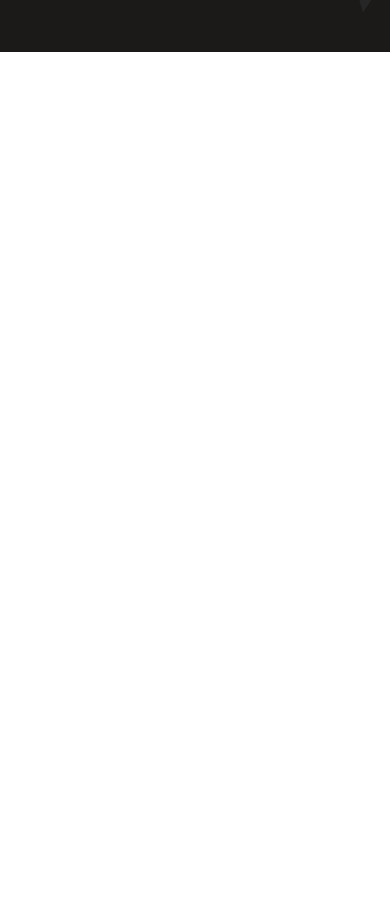
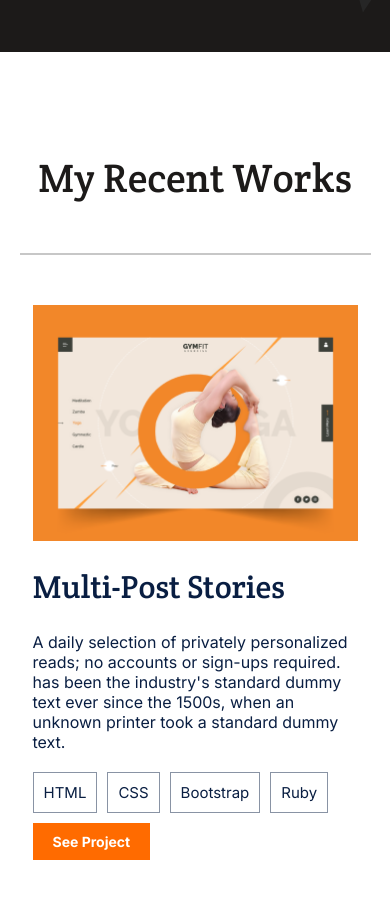
Before and after one commit to jacobrees/Microverse-Portfolio, a website: page index.html in a window 390 px wide. Shown: the part 618-1516 px from the top of the page. Before the commit the page ends 844 px from the top, so only its background shows below. Drawn offline with Linux system fonts and the light colour scheme.

Commit message:
Create a basic main project for the works section that is mobile first

```diff
--- a/index.html
+++ b/index.html
@@ -6,7 +6,7 @@
     <link rel="preconnect" href="https://fonts.googleapis.com" />
     <link rel="preconnect" href="https://fonts.gstatic.com" crossorigin />
     <link
-      href="https://fonts.googleapis.com/css2?family=Crete+Round&family=Poppins&family=Roboto:wght@700&display=swap"
+      href="https://fonts.googleapis.com/css2?family=Crete+Round&family=Inter:wght@400;700&family=Poppins&family=Roboto:wght@700&display=swap"
       rel="stylesheet"
     />
     <link rel="stylesheet" href="styles.css" />
@@ -94,5 +94,34 @@
         alt="illustration"
       />
     </section>
+    <section class="works-section">
+      <h2 class="works-title">My Recent Works</h2>
+      <div class="works-title-line"></div>
+      <div class="works-wrapper">
+        <div class="main-project-wrapper">
+          <img
+            class="main-project-img"
+            src="imgs/project-1.png"
+            alt="Project Image"
+          />
+          <div class="main-project-text">
+            <h3 class="main-project-title">Multi-Post Stories</h3>
+            <p class="main-project-description">
+              A daily selection of privately personalized reads; no accounts or
+              sign-ups required. has been the industry's standard dummy text
+              ever since the 1500s, when an unknown printer took a standard
+              dummy text.
+            </p>
+            <ul class="main-project-tags">
+              <li class="main-project-tag">HTML</li>
+              <li class="main-project-tag">CSS</li>
+              <li class="main-project-tag">Bootstrap</li>
+              <li class="main-project-tag">Ruby</li>
+            </ul>
+            <a class="see-project-btn" href="#">See Project</a>
+          </div>
+        </div>
+      </div>
+    </section>
   </body>
 </html>
--- a/styles.css
+++ b/styles.css
@@ -93,6 +93,93 @@
   margin-right: 10px;
 }
 
+.works-title {
+  font-family: "Crete Round", serif;
+  font-weight: 400;
+  color: #1c1a19;
+  font-size: 40px;
+  text-align: center;
+  margin-top: 100px;
+}
+
+.works-title-line {
+  width: 90%;
+  height: 2px;
+  background-color: #c7c7c7;
+  margin: 50px auto;
+}
+
+.main-project-wrapper {
+  width: 325px;
+  margin: 0 auto;
+  display: flex;
+  flex-direction: column;
+  margin-bottom: 100px;
+}
+
+.main-project-img {
+  width: 325px;
+  margin: 0 auto;
+}
+
+.main-project-title {
+  font-family: "Crete Round", serif;
+  font-weight: 400;
+  font-size: 32px;
+  color: #091e42;
+  margin: 25px 0;
+}
+
+.main-project-description {
+  font-family: "Inter", sans-serif;
+  color: #091e42;
+}
+
+.main-project-tags {
+  display: flex;
+  margin: 10px 0;
+  list-style-type: none;
+}
+
+.main-project-tag {
+  font-family: "Inter", sans-serif;
+  color: #091e42;
+  font-size: 12px;
+  margin: 10px 0;
+  margin-right: 10px;
+  font-size: 15px;
+  border: 1px solid #8993a4;
+  padding: 10px;
+}
+
+.see-project-btn {
+  background-color: #ff6b00;
+  color: white;
+  font-family: "Inter", sans-serif;
+  font-size: 14px;
+  font-weight: bold;
+  text-decoration: none;
+  padding: 10px 20px;
+  border: none;
+  margin: 10px 0;
+  cursor: pointer;
+}
+
+.see-project-btn:hover {
+  background-color: #fff5e1;
+  color: #ff6b00;
+}
+
+.see-project-btn:focus {
+  background-color: #ff6b00;
+  color: white;
+}
+
+.see-project-btn:disabled {
+  background-color: #f4f1f0;
+  color: #5b5957;
+}
+
 @media only screen and (min-width: 768px) {
   .navbar {
     padding: 20px 20px;
```
Also changed, not shown: imgs/project-1.png (added).
